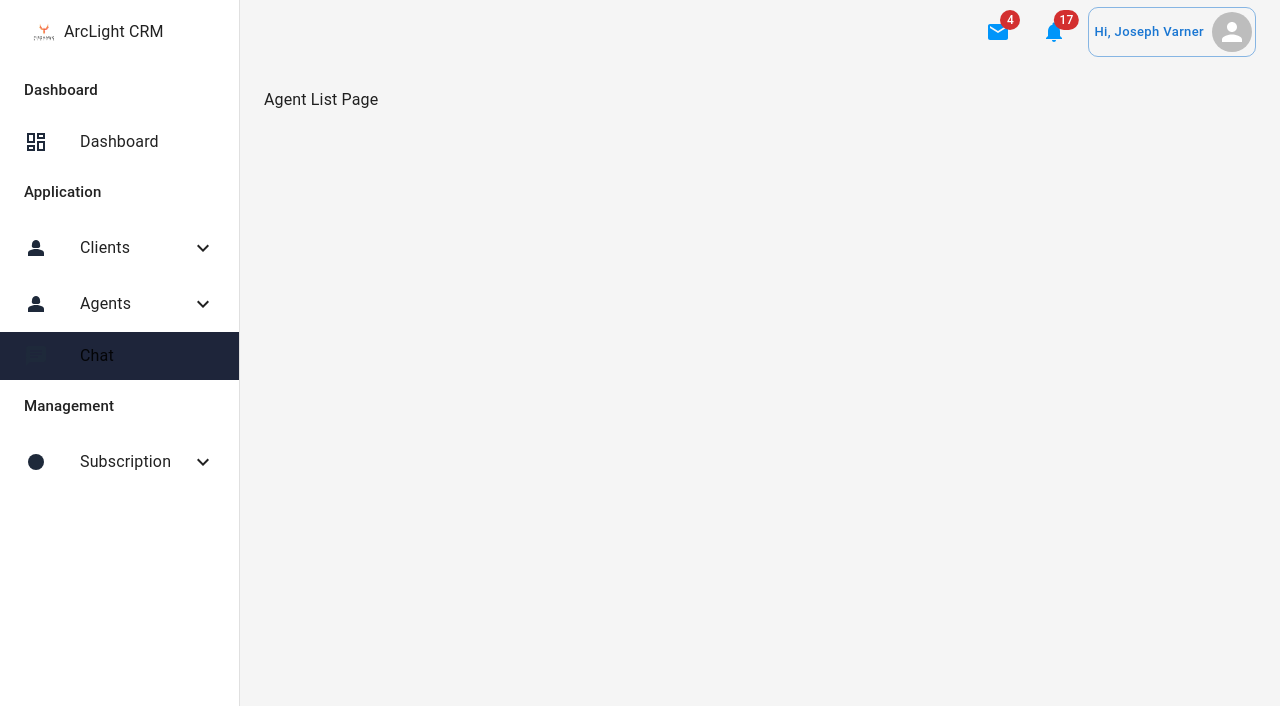
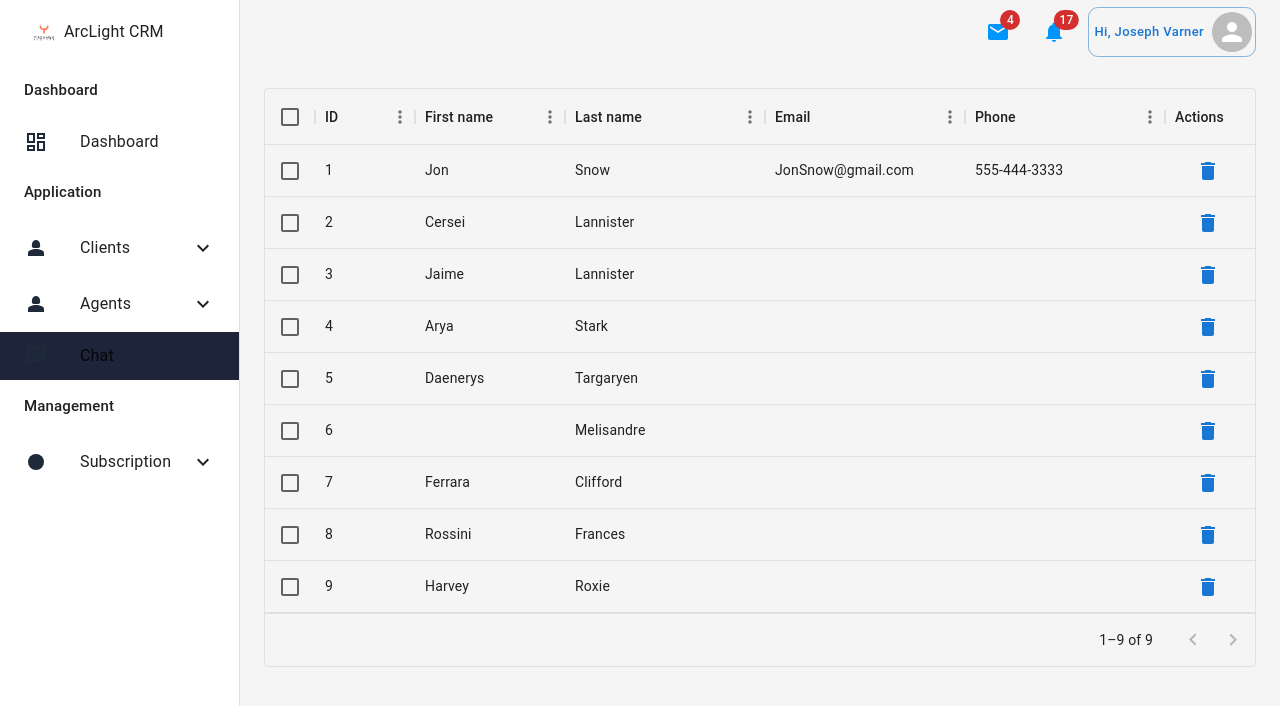
Before and after one commit to joester030376/ArcLightCRM, a React (Create React App) app: page /agents/agentlist in a window 1280 px wide. Shown: the top 706 px of the page. Built offline with nearby package versions, Linux system fonts and the light colour scheme.

Commit message:
Added Agent list code

```diff
--- a/src/pages/application/agents/AgentList.tsx
+++ b/src/pages/application/agents/AgentList.tsx
@@ -1,11 +1,97 @@
-import React from 'react';
+import * as React from 'react';
+import Box from '@mui/material/Box';
+import { DataGrid, GridColDef, GridValueGetterParams } from '@mui/x-data-grid';
+import Button from '@mui/material/Button';
+import DeleteIcon from '@mui/icons-material/Delete';
+import EditIcon from '@mui/icons-material/Edit';
 
-type Props = {};
-
-const AgentList = (props: Props) => {
-    return (
-        <div>Agent List Page</div>
-    );
+const onButtonClick = (e: React.ChangeEvent<any> , row: any) => {
+    e.stopPropagation();
+    console.log(row);
 }
 
-export default AgentList;
+const columns: GridColDef[] = [
+  { field: 'id', headerName: 'ID', width: 100 },
+  {
+    field: 'firstName',
+    headerName: 'First name',
+    width: 150,
+    editable: true,
+  },
+  {
+    field: 'lastName',
+    headerName: 'Last name',
+    width: 200,
+    editable: true,
+  },
+  {
+    field: 'email',
+    headerName: 'Email',
+    type: 'string',
+    width: 200,
+    editable: true,
+  },
+  {
+    field: 'phone',
+    headerName: 'Phone',
+    type: 'string',
+    width: 200,
+    editable: true,
+  },
+
+    { field: 'actions', headerName: 'Actions', width: 200, renderCell: (params) => {
+        return (
+            <div>
+                <Button
+                    onClick={(e) => onButtonClick(e, params.row)}
+                    sx={{
+                        margin: "1px"
+                    }}
+                >
+                    <DeleteIcon />
+                </Button>
+                <Button
+                    onClick={(e) => onButtonClick(e, params.row)}
+
+                >
+                    <EditIcon />
+                </Button>
+            </div>
+
+        );
+      } }
+
+];
+
+const rows = [
+  { id: 1, lastName: 'Snow', firstName: 'Jon', email: "JonSnow@gmail.com", phone: "555-444-3333" },
+  { id: 2, lastName: 'Lannister', firstName: 'Cersei', age: 42 },
+  { id: 3, lastName: 'Lannister', firstName: 'Jaime', age: 45 },
+  { id: 4, lastName: 'Stark', firstName: 'Arya', age: 16 },
+  { id: 5, lastName: 'Targaryen', firstName: 'Daenerys', age: null },
+  { id: 6, lastName: 'Melisandre', firstName: null, age: 150 },
+  { id: 7, lastName: 'Clifford', firstName: 'Ferrara', age: 44 },
+  { id: 8, lastName: 'Frances', firstName: 'Rossini', age: 36 },
+  { id: 9, lastName: 'Roxie', firstName: 'Harvey', age: 65 },
+];
+
+export default function DataGridDemo() {
+  return (
+    <Box sx={{ height: "80%", width: '100%' }}>
+      <DataGrid
+        rows={rows}
+        columns={columns}
+        initialState={{
+          pagination: {
+            paginationModel: {
+              pageSize: 10,
+            },
+          },
+        }}
+        pageSizeOptions={[5]}
+        checkboxSelection
+        disableRowSelectionOnClick
+      />
+    </Box>
+  );
+}
```
